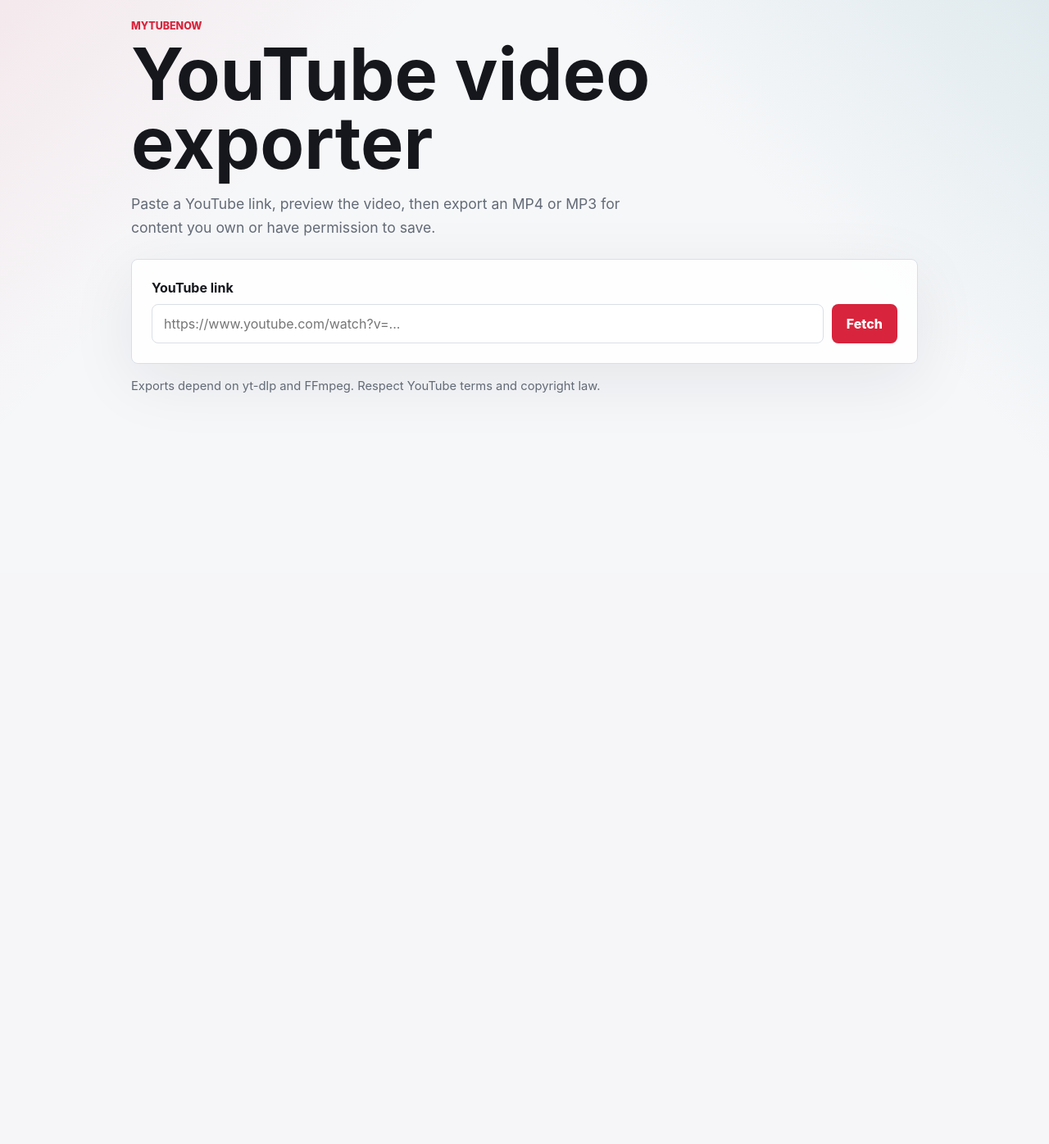
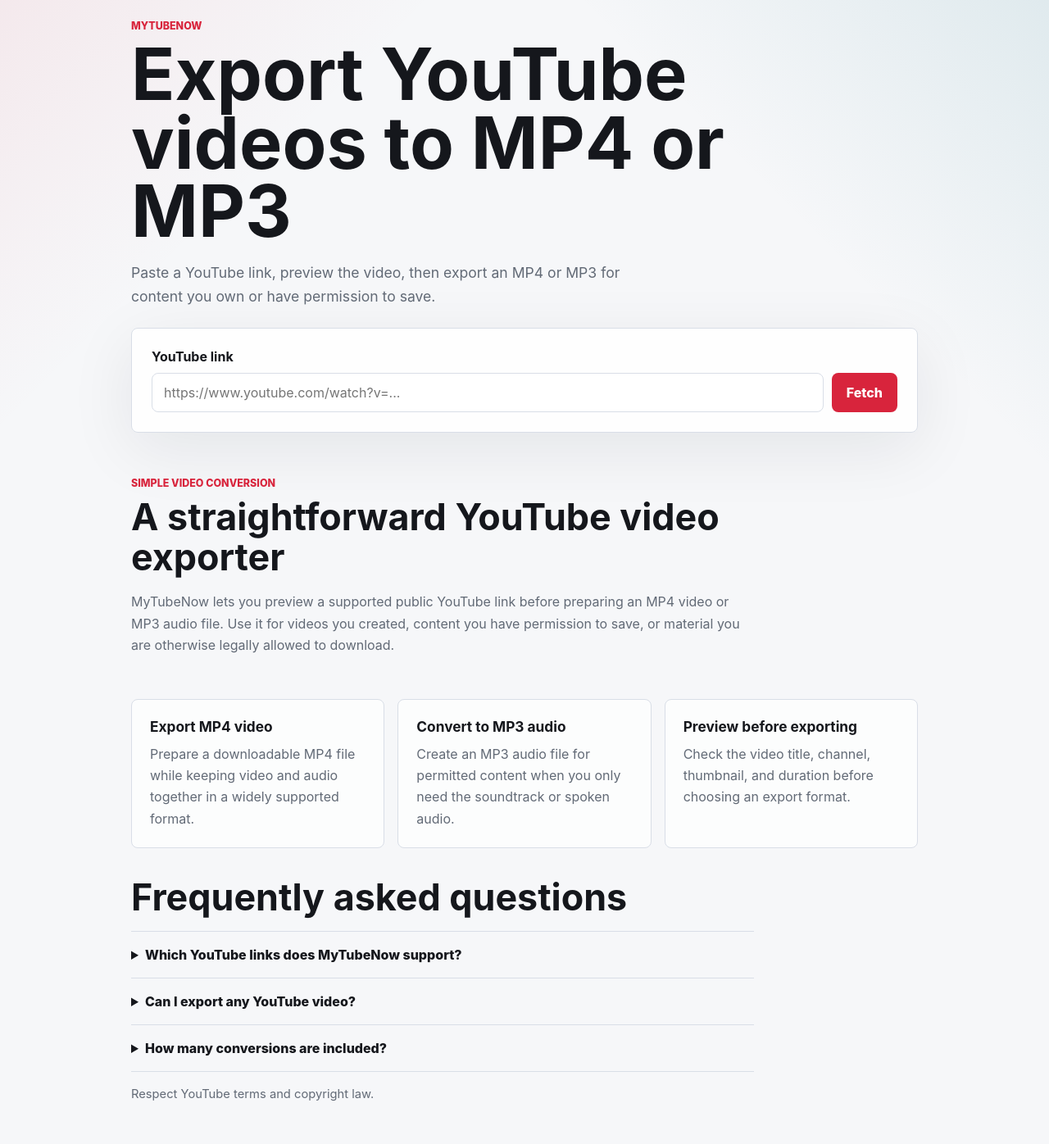
Before and after one commit to danielwillem85/MyTubeNow, a Flask app: page / in a window 1280 px wide. Shown: the part 100-1496 px from the top of the page at 82% size. Before the commit the page ends 580 px from the top, so only its background shows below. Run offline with Flask 3, Linux system fonts and the light colour scheme.

Commit message:
Add SEO metadata and homepage content

```diff
--- a/app.py
+++ b/app.py
@@ -266,6 +266,11 @@
     if not base_url:
         raise RuntimeError("MYTUBENOW_PUBLIC_URL is not configured.")
     return f"{base_url}{url_for(endpoint)}"
+
+
+def home_canonical_url() -> str:
+    base_url = (app.config.get("PUBLIC_URL") or request.url_root).rstrip("/")
+    return f"{base_url}/"
 
 
 def next_month(day: date) -> date:
@@ -689,6 +694,7 @@
         auth_modal=auth_modal if auth_modal in {"login", "signup"} else None,
         pro_modal=pro_modal,
         auth_form=auth_form,
+        canonical_url=home_canonical_url(),
     )
 
 
--- a/static/styles.css
+++ b/static/styles.css
@@ -295,6 +295,74 @@
   margin: 18px 0 0;
   color: var(--muted);
   font-size: 0.92rem;
+}
+
+.seo-content {
+  display: grid;
+  gap: 36px;
+  margin-top: 54px;
+}
+
+.seo-intro {
+  max-width: 760px;
+}
+
+.seo-intro h2,
+.faq h2 {
+  margin: 0 0 16px;
+  font-size: clamp(1.8rem, 4vw, 2.8rem);
+  line-height: 1.1;
+}
+
+.seo-intro > p:last-child,
+.feature-grid p,
+.faq p {
+  color: var(--muted);
+  line-height: 1.65;
+}
+
+.feature-grid {
+  display: grid;
+  grid-template-columns: repeat(3, minmax(0, 1fr));
+  gap: 16px;
+}
+
+.feature-grid article {
+  padding: 22px;
+  border: 1px solid var(--line);
+  border-radius: 8px;
+  background: rgba(255, 255, 255, 0.72);
+}
+
+.feature-grid h3 {
+  margin: 0 0 10px;
+  font-size: 1.08rem;
+}
+
+.feature-grid p {
+  margin: 0;
+}
+
+.faq {
+  max-width: 760px;
+}
+
+.faq details {
+  border-top: 1px solid var(--line);
+  padding: 18px 0;
+}
+
+.faq details:last-child {
+  border-bottom: 1px solid var(--line);
+}
+
+.faq summary {
+  font-weight: 800;
+  cursor: pointer;
+}
+
+.faq p {
+  margin: 12px 0 0;
 }
 
 .settings-shell {
@@ -597,7 +665,8 @@
   }
 
   .input-row,
-  .video-result {
+  .video-result,
+  .feature-grid {
     grid-template-columns: 1fr;
   }
 
--- a/templates/index.html
+++ b/templates/index.html
@@ -3,7 +3,21 @@
   <head>
     <meta charset="utf-8">
     <meta name="viewport" content="width=device-width, initial-scale=1">
-    <title>MyTubeNow</title>
+    <title>YouTube Video Exporter for MP4 &amp; MP3 | MyTubeNow</title>
+    <meta name="description" content="Preview and export YouTube videos you own or have permission to save as MP4 video or MP3 audio with MyTubeNow.">
+    <meta name="robots" content="index, follow">
+    <link rel="canonical" href="{{ canonical_url }}">
+    <meta property="og:type" content="website">
+    <meta property="og:site_name" content="MyTubeNow">
+    <meta property="og:title" content="YouTube Video Exporter for MP4 &amp; MP3 | MyTubeNow">
+    <meta property="og:description" content="Preview and export permitted YouTube videos as MP4 video or MP3 audio.">
+    <meta property="og:url" content="{{ canonical_url }}">
+    <meta name="twitter:card" content="summary">
+    <meta name="twitter:title" content="YouTube Video Exporter for MP4 &amp; MP3 | MyTubeNow">
+    <meta name="twitter:description" content="Preview and export permitted YouTube videos as MP4 video or MP3 audio.">
+    <script type="application/ld+json">
+      {{ {"@context": "https://schema.org", "@type": "WebSite", "name": "MyTubeNow", "url": canonical_url}|tojson }}
+    </script>
     <link rel="stylesheet" href="{{ url_for('static', filename='styles.css') }}">
     <script src="{{ url_for('static', filename='app.js') }}" defer></script>
   </head>
@@ -31,7 +45,7 @@
       <section class="hero">
         <div>
           <p class="eyebrow">MyTubeNow</p>
-          <h1>YouTube video exporter</h1>
+          <h1>Export YouTube videos to MP4 or MP3</h1>
           <p class="lede">Paste a YouTube link, preview the video, then export an MP4 or MP3 for content you own or have permission to save.</p>
         </div>
       </section>
@@ -98,7 +112,46 @@
         {% endif %}
       </section>
 
-      <p class="fine-print">Exports depend on yt-dlp and FFmpeg. Respect YouTube terms and copyright law.</p>
+      <section class="seo-content" aria-labelledby="about-exporter-title">
+        <div class="seo-intro">
+          <p class="eyebrow">Simple video conversion</p>
+          <h2 id="about-exporter-title">A straightforward YouTube video exporter</h2>
+          <p>MyTubeNow lets you preview a supported public YouTube link before preparing an MP4 video or MP3 audio file. Use it for videos you created, content you have permission to save, or material you are otherwise legally allowed to download.</p>
+        </div>
+
+        <div class="feature-grid">
+          <article>
+            <h3>Export MP4 video</h3>
+            <p>Prepare a downloadable MP4 file while keeping video and audio together in a widely supported format.</p>
+          </article>
+          <article>
+            <h3>Convert to MP3 audio</h3>
+            <p>Create an MP3 audio file for permitted content when you only need the soundtrack or spoken audio.</p>
+          </article>
+          <article>
+            <h3>Preview before exporting</h3>
+            <p>Check the video title, channel, thumbnail, and duration before choosing an export format.</p>
+          </article>
+        </div>
+
+        <div class="faq" aria-labelledby="faq-title">
+          <h2 id="faq-title">Frequently asked questions</h2>
+          <details>
+            <summary>Which YouTube links does MyTubeNow support?</summary>
+            <p>MyTubeNow accepts standard YouTube and youtu.be links. The video must be available to the server; private, unavailable, age-restricted, or region-restricted videos may not work.</p>
+          </details>
+          <details>
+            <summary>Can I export any YouTube video?</summary>
+            <p>No. Only export videos you own, have permission to download, or are otherwise legally allowed to save. You remain responsible for respecting copyright and YouTube’s terms.</p>
+          </details>
+          <details>
+            <summary>How many conversions are included?</summary>
+            <p>A free account includes one conversion every 24 hours. MyTubeNow Pro includes unlimited conversions for €4.99 per month.</p>
+          </details>
+        </div>
+      </section>
+
+      <p class="fine-print">Respect YouTube terms and copyright law.</p>
     </main>
 
     {% if not g.user %}
```
Also changed, not shown: tests/test_app.py (+17 -0 lines).
